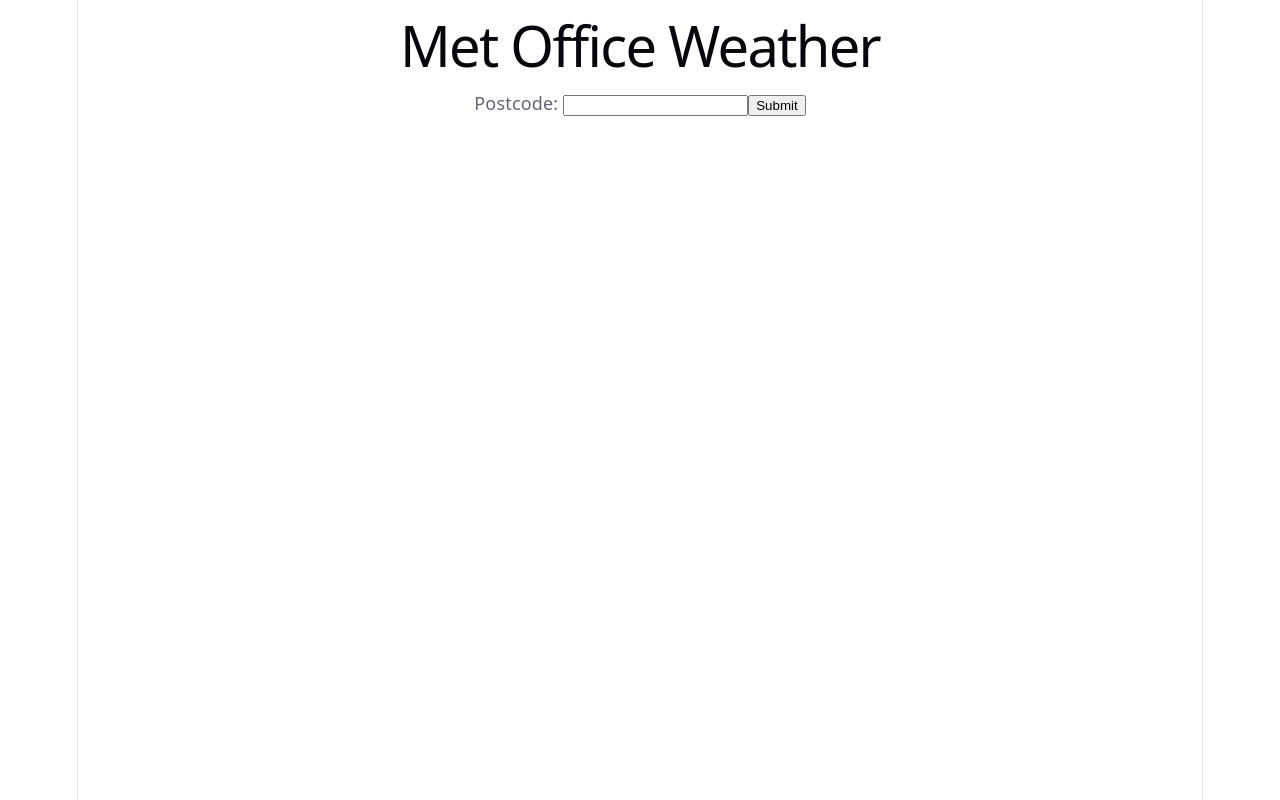
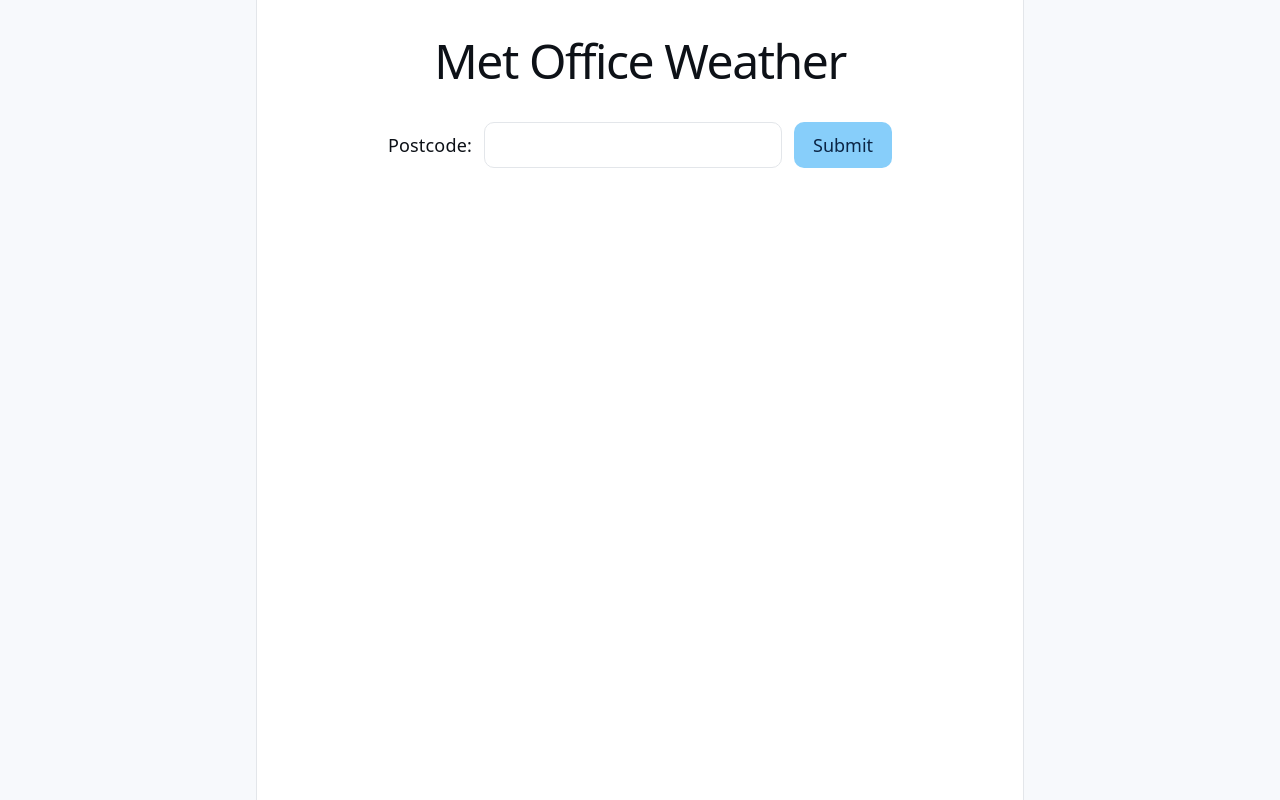
Before and after one commit to bethclarke-s/ns-met-office-weather, a React (Vite) app in the folder metoffice/: page / in a window 1280 px wide. Built offline with nearby package versions, Linux system fonts and the light colour scheme.

Commit message:
Website produces a table, which is correct, using fake data

```diff
--- a/metoffice/index.html
+++ b/metoffice/index.html
@@ -2,7 +2,7 @@
 <html lang="en">
   <head>
     <meta charset="UTF-8" />
-    <link rel="icon" type="image/svg+xml" href="/favicon.svg" />
+    <link rel="icon" type="image/png" href="/sun_icon.png" />
     <meta name="viewport" content="width=device-width, initial-scale=1.0" />
     <title>metoffice</title>
   </head>
--- a/metoffice/src/App.tsx
+++ b/metoffice/src/App.tsx
@@ -1,5 +1,6 @@
 import React, {useState} from 'react';
 import { get_weather_from_postcode } from './weather.js'
+import './index.css'
 
 function App(): React.ReactElement {
 
--- a/metoffice/src/index.css
+++ b/metoffice/src/index.css
@@ -1,25 +1,40 @@
+/* ---------------------------------------------------------------
+   Design tokens
+   Neutrals change between light and dark mode; the blue accents
+   stay fixed, so they only need defining once.
+   --------------------------------------------------------------- */
+
 :root {
-  --text: #6b6375;
-  --text-h: #08060d;
-  --bg: #fff;
-  --border: #e5e4e7;
-  --code-bg: #f4f3ec;
-  --accent: #aa3bff;
-  --accent-bg: rgba(170, 59, 255, 0.1);
-  --accent-border: rgba(170, 59, 255, 0.5);
-  --social-bg: rgba(244, 243, 236, 0.5);
+  /* neutrals (light mode) */
+  --text: #5c6573;
+  --text-h: #0d1117;
+  --bg: #ffffff;
+  --bg-sunken: #f7f9fc;
+  --border: #e3e6ea;
+  --code-bg: #f3f5f8;
+
+  /* accents */
+  --accent: #87cefa;
+  --accent-hover: #5bb8f7;
+  --accent-border: #4169e1;
+  --accent-text: #0b2545;
+  --accent-soft: rgba(135, 206, 250, 0.18);
+  --ring: rgba(65, 105, 225, 0.32);
+
   --shadow:
-    rgba(0, 0, 0, 0.1) 0 10px 15px -3px, rgba(0, 0, 0, 0.05) 0 4px 6px -2px;
+    rgba(13, 17, 23, 0.06) 0 8px 20px -6px, rgba(13, 17, 23, 0.04) 0 2px 6px -2px;
 
   --sans: system-ui, 'Segoe UI', Roboto, sans-serif;
   --heading: system-ui, 'Segoe UI', Roboto, sans-serif;
   --mono: ui-monospace, Consolas, monospace;
 
+  --radius: 10px;
+
   font: 18px/145% var(--sans);
   letter-spacing: 0.18px;
   color-scheme: light dark;
   color: var(--text);
-  background: var(--bg);
+  background: var(--bg-sunken);
   font-synthesis: none;
   text-rendering: optimizeLegibility;
   -webkit-font-smoothing: antialiased;
@@ -32,80 +47,210 @@
 
 @media (prefers-color-scheme: dark) {
   :root {
-    --text: #9ca3af;
-    --text-h: #f3f4f6;
-    --bg: #16171d;
-    --border: #2e303a;
-    --code-bg: #1f2028;
-    --accent: #c084fc;
-    --accent-bg: rgba(192, 132, 252, 0.15);
-    --accent-border: rgba(192, 132, 252, 0.5);
-    --social-bg: rgba(47, 48, 58, 0.5);
+    --text: #99a3b2;
+    --text-h: #f2f5f9;
+    --bg: #171b22;
+    --bg-sunken: #0f1216;
+    --border: #2b313b;
+    --code-bg: #1d2129;
+    --accent-soft: rgba(135, 206, 250, 0.12);
     --shadow:
-      rgba(0, 0, 0, 0.4) 0 10px 15px -3px, rgba(0, 0, 0, 0.25) 0 4px 6px -2px;
-  }
-
-  #social .button-icon {
-    filter: invert(1) brightness(2);
+      rgba(0, 0, 0, 0.5) 0 8px 20px -6px, rgba(0, 0, 0, 0.3) 0 2px 6px -2px;
   }
 }
 
-#root {
-  width: 1126px;
-  max-width: 100%;
-  margin: 0 auto;
-  text-align: center;
-  border-inline: 1px solid var(--border);
-  min-height: 100svh;
-  display: flex;
-  flex-direction: column;
-  box-sizing: border-box;
-}
+/* ---------------------------------------------------------------
+   Layout
+   --------------------------------------------------------------- */
 
 body {
   margin: 0;
 }
+
+#root {
+  width: 768px;
+  max-width: 100%;
+  min-height: 100svh;
+  margin: 0 auto;
+  padding: 0 24px 64px;
+  box-sizing: border-box;
+  display: flex;
+  flex-direction: column;
+  text-align: center;
+  background: var(--bg);
+  border-inline: 1px solid var(--border);
+}
+
+/* ---------------------------------------------------------------
+   Typography
+   --------------------------------------------------------------- */
 
 h1,
 h2 {
   font-family: var(--heading);
   font-weight: 500;
   color: var(--text-h);
+  text-wrap: balance;
 }
 
 h1 {
-  font-size: 56px;
-  letter-spacing: -1.68px;
-  margin: 32px 0;
+  font-size: 48px;
+  letter-spacing: -1.44px;
+  margin: 48px 0 48px;
+
   @media (max-width: 1024px) {
-    font-size: 36px;
-    margin: 20px 0;
+    font-size: 34px;
+    margin: 28px 0 20px;
   }
 }
+
 h2 {
   font-size: 24px;
   line-height: 118%;
   letter-spacing: -0.24px;
   margin: 0 0 8px;
+
   @media (max-width: 1024px) {
     font-size: 20px;
   }
 }
+
 p {
   margin: 0;
 }
 
-code,
-.counter {
+code {
   font-family: var(--mono);
+  font-size: 15px;
+  line-height: 135%;
   display: inline-flex;
+  padding: 4px 8px;
   border-radius: 4px;
+  color: var(--text-h);
+  background: var(--code-bg);
+}
+
+/* ---------------------------------------------------------------
+   Form
+   --------------------------------------------------------------- */
+
+form {
+  display: flex;
+  align-items: center;
+  justify-content: center;
+  flex-wrap: wrap;
+  gap: 12px;
+  margin-bottom: 40px;
+}
+
+form label {
   color: var(--text-h);
 }
 
-code {
-  font-size: 15px;
-  line-height: 135%;
-  padding: 4px 8px;
-  background: var(--code-bg);
+/* shared between the text box and the submit button */
+form input {
+  font: inherit;
+  padding: 9px 18px;
+  border: 1px solid var(--border);
+  border-radius: var(--radius);
+  transition:
+    background 0.15s ease,
+    color 0.15s ease,
+    border-color 0.15s ease,
+    box-shadow 0.15s ease;
 }
+
+form input:focus-visible {
+  outline: none;
+  border-color: var(--accent-border);
+  box-shadow: 0 0 0 3px var(--ring);
+}
+
+input[type="text"] {
+  background: var(--bg);
+  color: var(--text-h);
+}
+
+input[type="text"]:hover {
+  border-color: var(--text);
+}
+
+input[type="text"]::placeholder {
+  color: var(--text);
+  opacity: 0.7;
+}
+
+input[type="submit"] {
+  font-weight: 500;
+  border-color: transparent;
+  background: var(--accent);
+  color: var(--accent-text);
+  cursor: pointer;
+}
+
+input[type="submit"]:hover {
+  background: var(--accent-hover);
+}
+
+input[type="submit"]:active {
+  transform: translateY(1px);
+}
+
+/* ---------------------------------------------------------------
+   Forecast table
+   Selectors avoid thead/tbody so they work with the current markup.
+   --------------------------------------------------------------- */
+
+table {
+  margin: 0 auto;
+  border-collapse: separate;
+  border-spacing: 0;
+  border: 1px solid var(--border);
+  border-radius: var(--radius);
+  overflow: hidden;
+  box-shadow: var(--shadow);
+  font-variant-numeric: tabular-nums;
+}
+
+th,
+td {
+  padding: 12px 24px;
+  text-align: left;
+  border-bottom: 1px solid var(--border);
+}
+
+th {
+  font-size: 13px;
+  font-weight: 600;
+  letter-spacing: 0.6px;
+  text-transform: uppercase;
+  color: var(--text-h);
+  background: var(--accent-soft);
+  white-space: nowrap;
+}
+
+td {
+  color: var(--text-h);
+}
+
+tr:last-child th,
+tr:last-child td {
+  border-bottom: none;
+}
+
+tr:hover td {
+  background: var(--accent-soft);
+}
+
+/* ---------------------------------------------------------------
+   Accessibility
+   --------------------------------------------------------------- */
+
+@media (prefers-reduced-motion: reduce) {
+  *,
+  *::before,
+  *::after {
+    transition-duration: 0.01ms !important;
+    animation-duration: 0.01ms !important;
+  }
+}
```
Also changed, not shown: metoffice/public/sun_icon.png (added).
